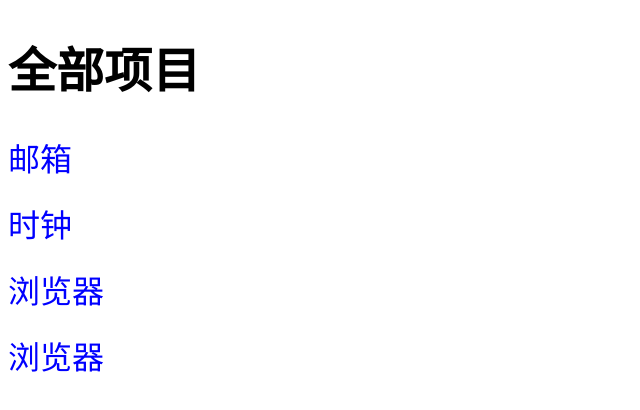
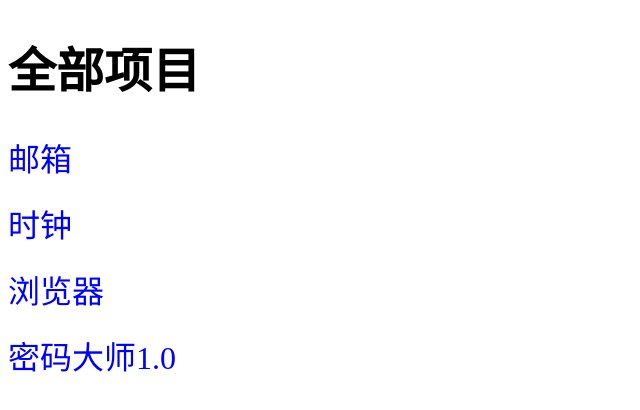
Before and after one commit to legmc-gi/xiangmuall, a plain HTML site: page index.html in a window 1280 px wide. Shown: the whole page, without its empty margins (0-640 px from the left). Drawn offline with Linux system fonts and the light colour scheme.

Commit message:
Update index.html

```diff
--- a/index.html
+++ b/index.html
@@ -18,7 +18,7 @@
     <div>
         <a href="https://url63.ctfile.com/f/63201463-8452823556-6c020f?p=3488" target="_blank" style="font-size: 32px; display: block; margin: 20px 0; text-decoration: none; color: blue;">浏览器</a>
     </div>
-    <a href="https://url63.ctfile.com/f/63201463-8454340920-76ee32?p=3488" target="_blank" style="font-size: 32px; display: block; margin: 20px 0; text-decoration: none; color: blue;">浏览器</a>
+    <a href="https://url63.ctfile.com/f/63201463-8454340920-76ee32?p=3488" target="_blank" style="font-size: 32px; display: block; margin: 20px 0; text-decoration: none; color: blue;">密码大师1.0</a>
     </div>
 
     <script>
```
